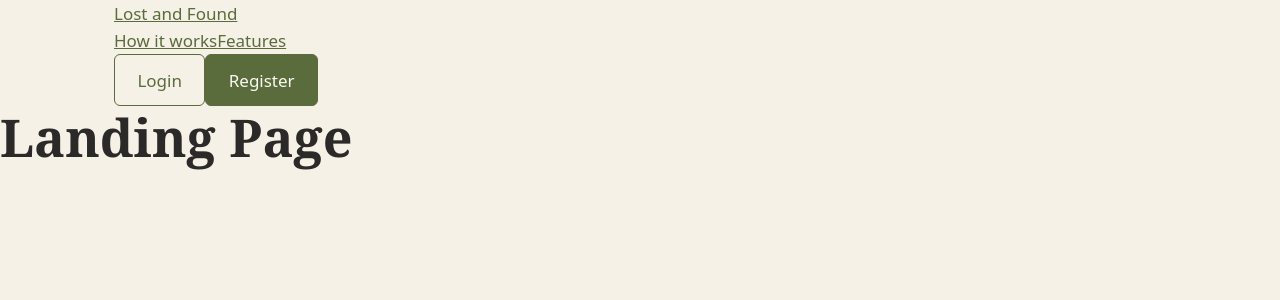
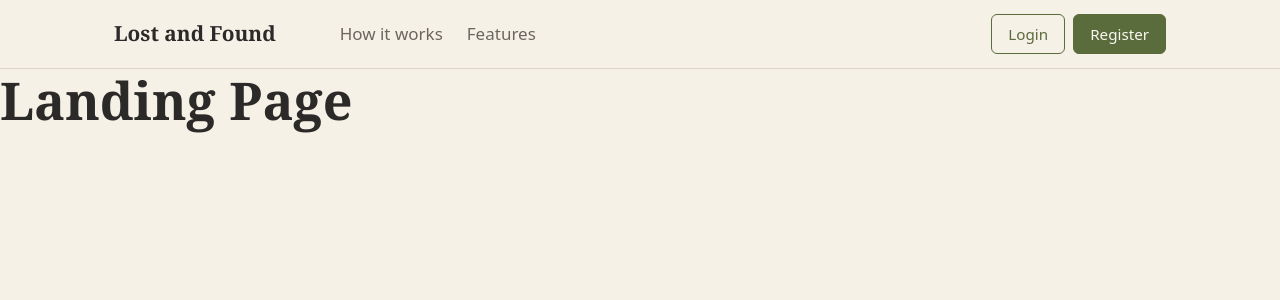
Before and after one commit to SugarGrain/Kasukabe-Defence-Group, a React app in the folder frontend/: page / in a window 1280 px wide. Shown: the top 300 px of the page. Built offline with nearby package versions, Linux system fonts and the light colour scheme; the HTML template or start-up script is replaced by a standard one.

Commit message:
Style navbar for desktop

```diff
--- /dev/null
+++ b/frontend/src/components/Navbar.css
@@ -0,0 +1,52 @@
+.navbar {
+  position: sticky;
+  top: 0;
+  z-index: 10;
+  background: var(--bg);
+  border-bottom: 1px solid var(--border);
+}
+
+.navbar-inner {
+  display: flex;
+  align-items: center;
+  gap: var(--space-3);
+  min-height: 68px;
+}
+
+.navbar-brand {
+  font-family: var(--font-heading);
+  font-size: 1.3rem;
+  font-weight: 600;
+  color: var(--text);
+  text-decoration: none;
+}
+
+.navbar-brand:hover {
+  color: var(--accent);
+}
+
+.navbar-links {
+  display: flex;
+  gap: var(--space-3);
+  margin-left: var(--space-4);
+  margin-right: auto;
+}
+
+.navbar-links a {
+  color: var(--text-muted);
+  text-decoration: none;
+}
+
+.navbar-links a:hover {
+  color: var(--text);
+}
+
+.navbar-actions {
+  display: flex;
+  gap: var(--space-1);
+}
+
+.navbar-actions .btn {
+  padding: 0.45rem 1rem;
+  font-size: 0.95rem;
+}
--- a/frontend/src/components/Navbar.jsx
+++ b/frontend/src/components/Navbar.jsx
@@ -1,4 +1,5 @@
 import { Link } from "react-router-dom";
+import "./Navbar.css";
 
 function Navbar() {
   return (
```
